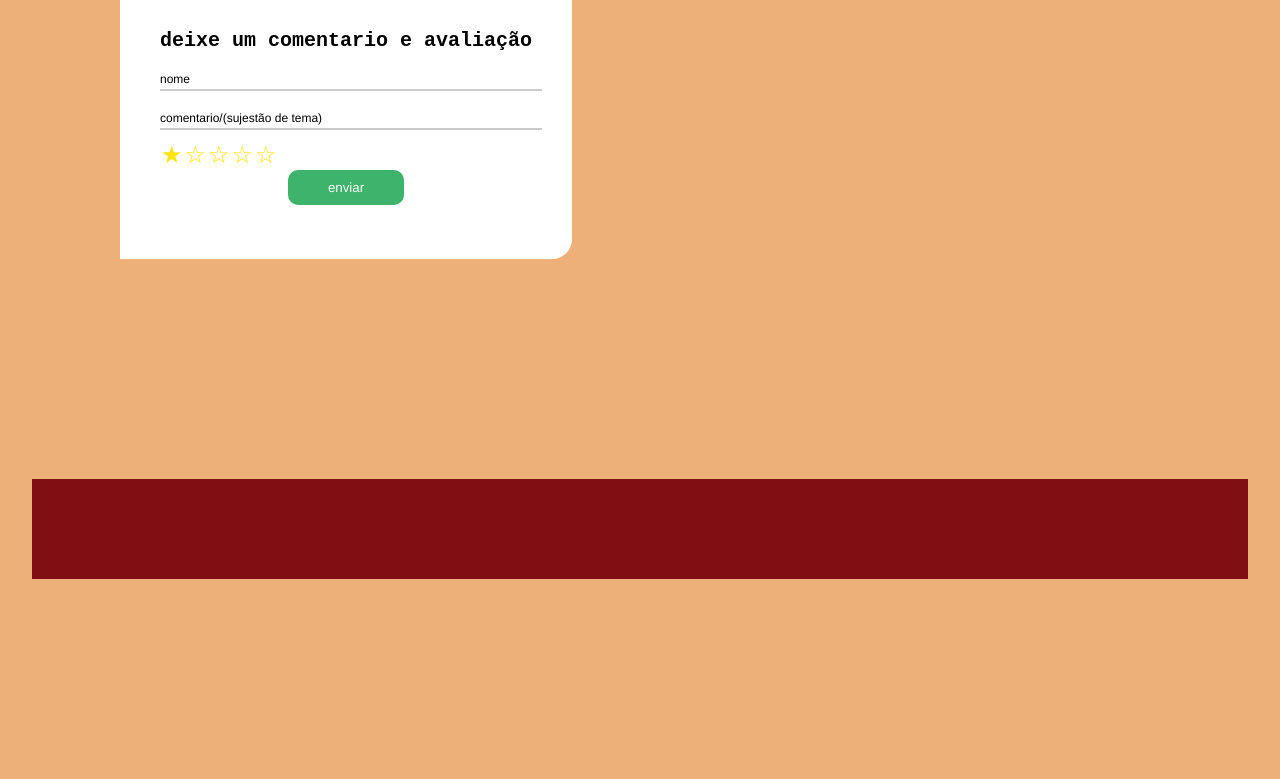
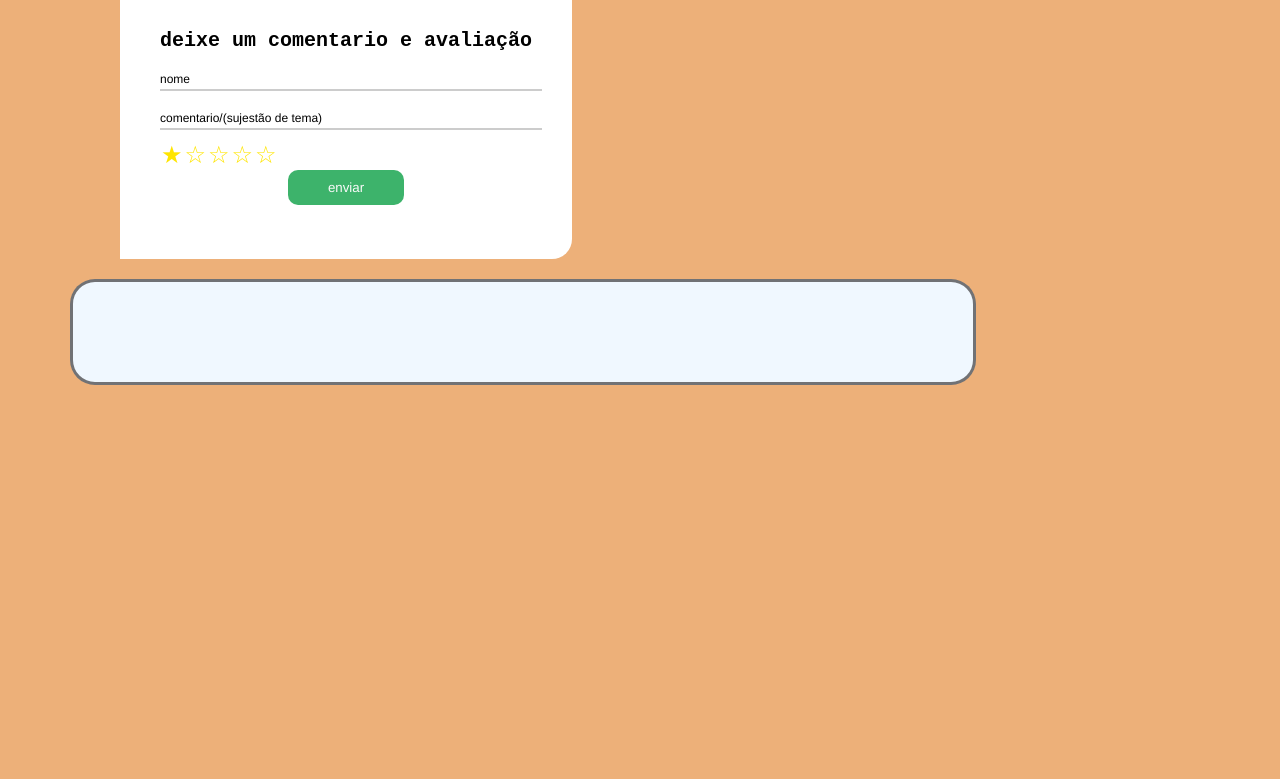
Before and after one commit to Evanildo21/biografia, a plain HTML site: page index.html in a window 1280 px wide. Shown: the part 3108-3887 px from the top of the page. Before the commit the page ends 3687 px from the top, so only its background shows below. Drawn offline with Linux system fonts and the light colour scheme.

Commit message:
o sistema de comentarios esta funcionando mais falta melhorias

```diff
--- a/css/styleTexto.css
+++ b/css/styleTexto.css
@@ -67,9 +67,18 @@ p{
 }
 
 #comentario{
-
+    height: 1000px;
     float: left;
-
-
-
 }
+.coment{
+    float: left;
+    height: 100px;
+    width: 900px;
+    margin-top: 20px;
+    -webkit-border-radius: 25px;
+    border: solid #2e2b2ba6;
+    background-color: aliceblue;
+}
+.coment p{
+    background-color: rgba(240, 248, 255, 0);
+}
--- a/index.html
+++ b/index.html
@@ -160,6 +160,7 @@
 
 
         <div id="comentario">
+
             <div class="conteiner">
                 <form action="" >
                     <h1>deixe um comentario e avaliação</h1>
@@ -184,7 +185,14 @@
                         <input type="submit" id="send" value="enviar">
                     </div>
                 </form>
+
             </div>
+
+        <div class="coment">
+            <p id="jpg"></p>
+            <p id="comentario1"></p>
+        </div>
+
         </div>
     <div id="rodape">
 
--- a/js/script.js
+++ b/js/script.js
@@ -6,14 +6,14 @@ window.onload=function(){
         e.preventDefault();
         const name =document.querySelector("#name-box");
         const value = name.value;
-        console.log(value);
+      document.getElementById("jpg").innerHTML=" usuario "+value
     }
     );
     btn.addEventListener("click",function(e){
         e.preventDefault();
         const comentario =document.querySelector("#coment-box");
         const value = comentario.value;
-        console.log(value);
+        document.getElementById("comentario1").innerHTML="comentario "+value
     });
 
 
```
Lines whose indentation alone changed are shown as unchanged.
